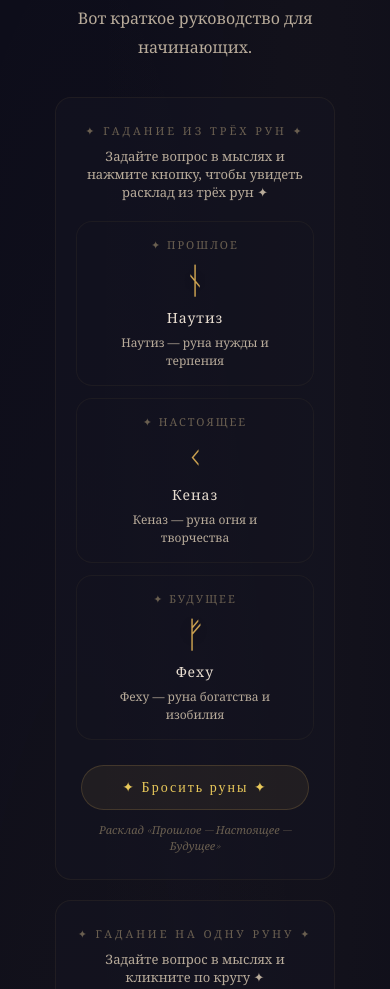
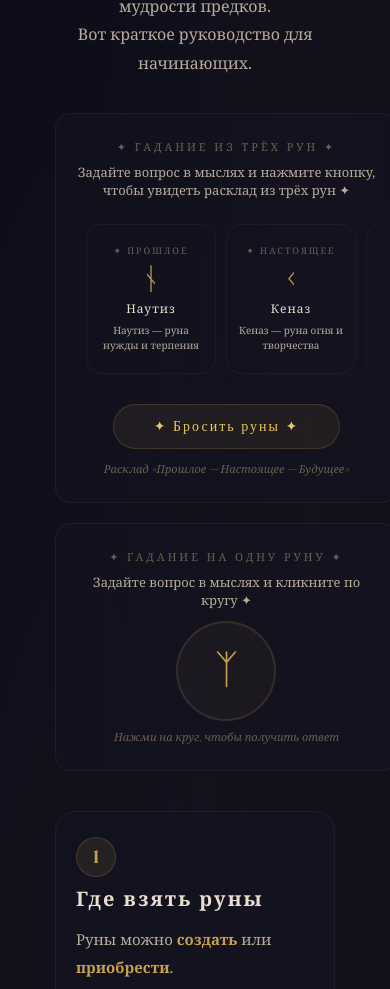
Before and after one commit to iliya-Runi/Ryni-Fytarh, a plain HTML site: page rune-divination.html in a window 390 px wide. Shown: the part 538-1527 px from the top of the page. Drawn offline with Linux system fonts and the light colour scheme.

Commit message:
Add files via upload

```diff
--- a/rune-divination.html
+++ b/rune-divination.html
@@ -277,14 +277,14 @@
             margin-top: 12px;
         }
 
-        /* ===== ТРИ РУНЫ (ПРОШЛОЕ, НАСТОЯЩЕЕ, БУДУЩЕЕ) ===== */
+        /* ===== ТРИ РУНЫ (ПРОШЛОЕ, НАСТОЯЩЕЕ, БУДУЩЕЕ) - ГОРИЗОНТАЛЬНО ===== */
         .three-runes-container {
             display: flex;
             justify-content: center;
-            align-items: center;
-            gap: 25px;
+            align-items: stretch;
+            gap: 20px;
             margin: 20px 0 15px;
-            flex-wrap: wrap;
+            flex-wrap: nowrap;
         }
 
         .three-runes-container .rune-card-item {
@@ -293,8 +293,14 @@
             border: 1px solid rgba(201, 160, 80, 0.06);
             border-radius: 16px;
             padding: 20px 25px;
+            flex: 1;
+            max-width: 200px;
             min-width: 120px;
             transition: 0.3s;
+            display: flex;
+            flex-direction: column;
+            align-items: center;
+            justify-content: center;
         }
 
         .three-runes-container .rune-card-item:hover {
@@ -315,6 +321,7 @@
             color: #c9a050;
             display: block;
             text-shadow: 0 0 30px rgba(201, 160, 80, 0.1);
+            line-height: 1.2;
         }
 
         .three-runes-container .rune-card-item .name {
@@ -400,11 +407,12 @@
                 font-size: 40px;
             }
             .three-runes-container {
-                gap: 15px;
+                gap: 12px;
             }
             .three-runes-container .rune-card-item {
-                padding: 15px 18px;
-                min-width: 100px;
+                padding: 15px 12px;
+                min-width: 90px;
+                max-width: 160px;
             }
             .three-runes-container .rune-card-item .symbol {
                 font-size: 36px;
@@ -412,29 +420,41 @@
             .three-runes-container .rune-card-item .name {
                 font-size: 14px;
             }
+            .three-runes-container .rune-card-item .meaning {
+                font-size: 11px;
+                max-width: 140px;
+            }
+            .three-runes-container .rune-card-item .position-label {
+                font-size: 10px;
+            }
         }
 
-        @media (max-width: 480px) {
-            .divination-page h1 {
-                font-size: 22px;
-            }
-            .step-section h2 {
-                font-size: 18px;
-            }
-            .step-section p,
-            .step-section ul li {
-                font-size: 13px;
-            }
-            .quote-block .quote {
-                font-size: 17px;
-            }
+        @media (max-width: 560px) {
             .three-runes-container {
-                flex-direction: column;
-                gap: 12px;
+                gap: 10px;
+                flex-wrap: nowrap;
+                overflow-x: auto;
+                padding: 5px 10px;
+                justify-content: flex-start;
             }
             .three-runes-container .rune-card-item {
-                width: 100%;
-                max-width: 280px;
+                padding: 12px 10px;
+                min-width: 80px;
+                max-width: 130px;
+                flex: 0 0 auto;
+            }
+            .three-runes-container .rune-card-item .symbol {
+                font-size: 30px;
+            }
+            .three-runes-container .rune-card-item .name {
+                font-size: 12px;
+            }
+            .three-runes-container .rune-card-item .meaning {
+                font-size: 10px;
+                max-width: 110px;
+            }
+            .three-runes-container .rune-card-item .position-label {
+                font-size: 9px;
             }
         }
 
@@ -1015,35 +1035,26 @@
         }
 
         function updateThreeRunes() {
-            // Получаем три случайные руны (могут повторяться)
             const pastSymbol = getRandomRune();
             let presentSymbol = getRandomRune();
             let futureSymbol = getRandomRune();
-
-            // Можно сделать, чтобы руны не повторялись (раскомментируйте при желании)
-            // while (presentSymbol === pastSymbol) presentSymbol = getRandomRune();
-            // while (futureSymbol === pastSymbol || futureSymbol === presentSymbol) futureSymbol = getRandomRune();
 
             const past = getRuneCardData(pastSymbol);
             const present = getRuneCardData(presentSymbol);
             const future = getRuneCardData(futureSymbol);
 
-            // Обновляем Прошлое
             runePast.querySelector('.symbol').textContent = past.symbol;
             runePast.querySelector('.name').textContent = past.name;
             runePast.querySelector('.meaning').textContent = past.meaning;
 
-            // Обновляем Настоящее
             runePresent.querySelector('.symbol').textContent = present.symbol;
             runePresent.querySelector('.name').textContent = present.name;
             runePresent.querySelector('.meaning').textContent = present.meaning;
 
-            // Обновляем Будущее
             runeFuture.querySelector('.symbol').textContent = future.symbol;
             runeFuture.querySelector('.name').textContent = future.name;
             runeFuture.querySelector('.meaning').textContent = future.meaning;
 
-            // Добавляем анимацию (перезапускаем)
             const container = document.getElementById('threeRunesContainer');
             container.style.animation = 'none';
             setTimeout(() => {
@@ -1056,7 +1067,6 @@
             this.disabled = true;
             this.style.opacity = '0.6';
 
-            // Эффект "броска"
             setTimeout(() => {
                 updateThreeRunes();
                 this.textContent = '✦ Бросить руны ✦';
@@ -1064,14 +1074,12 @@
                 this.style.opacity = '1';
             }, 500);
 
-            // Анимация кнопки
             this.style.transform = 'scale(0.95)';
             setTimeout(() => {
                 this.style.transform = 'scale(1)';
             }, 200);
         });
 
-        // Инициализация при загрузке — показываем случайные руны
         updateThreeRunes();
 
         // ============================================================
@@ -1110,7 +1118,6 @@
             });
         }
 
-        // Стили для анимации спиннера
         const styleSheet = document.createElement("style");
         styleSheet.textContent = `
             @keyframes spin {
```
